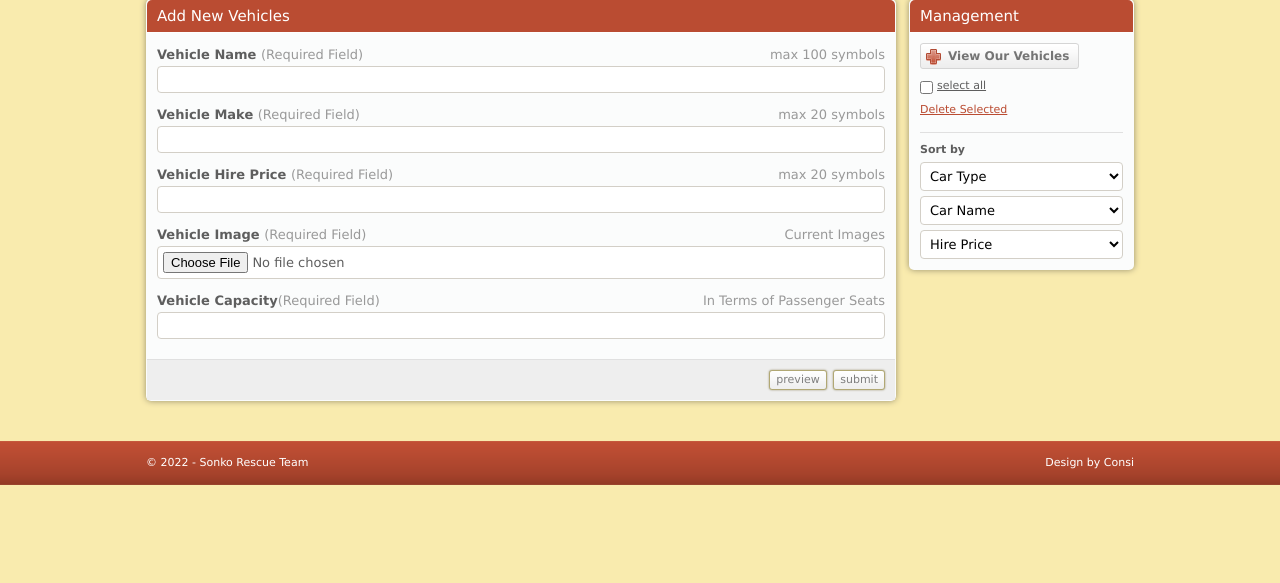
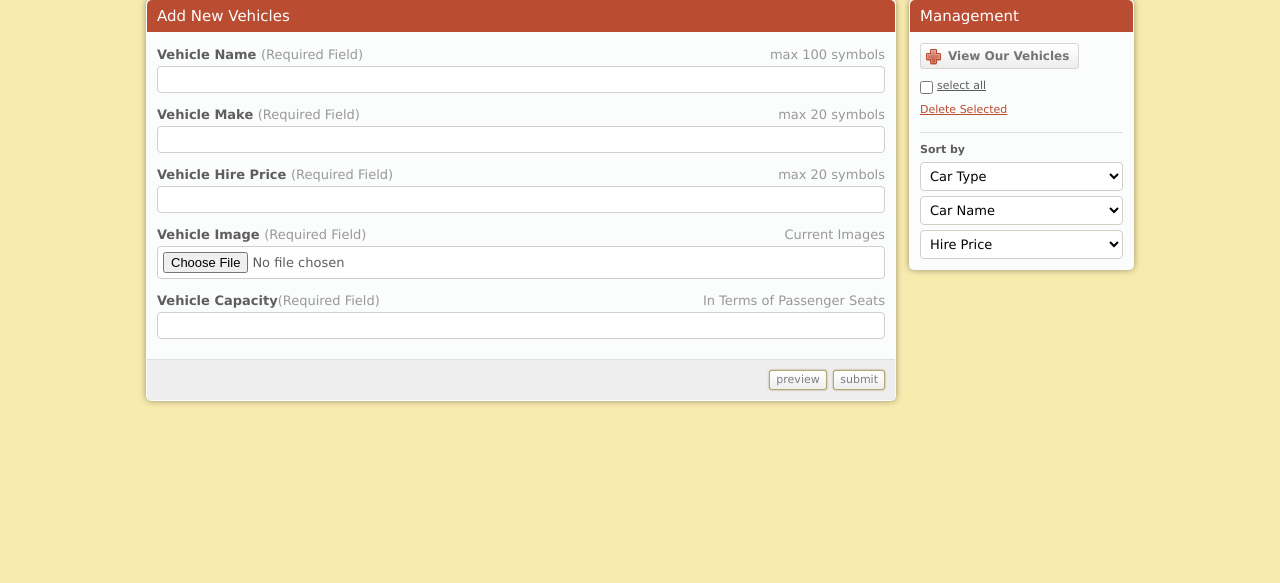
Before and after one commit to riyaz3036/Atoz-cars, a PHP site: page /admin/add_cars.php in a window 1280 px wide. Shown: the part 158-741 px from the top of the page. Run offline with PHP 8.4, Linux system fonts and the light colour scheme; a user stored in the database is signed in.

Commit message:
Update add_cars.php

```diff
--- a/admin/add_cars.php
+++ b/admin/add_cars.php
@@ -145,14 +145,7 @@
 	</div>
 </div>
 
-<div id="footer">
-	<div class="shell">
-		<span class="left">&copy; <?php echo date("Y");?> - Sonko Rescue Team</span>
-		<span class="right">
-			Design by Consi</a>
-		</span>
-	</div>
-</div>
+
 
 </body>
 </html>
```
